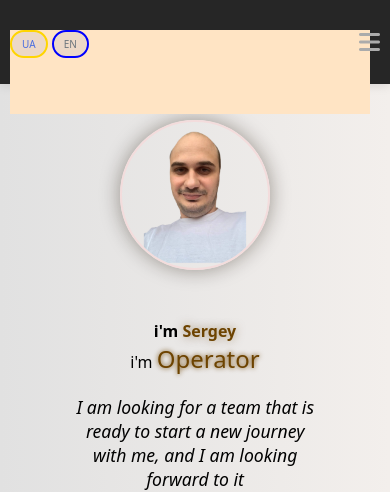
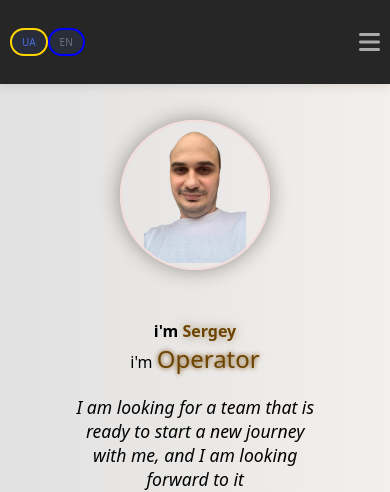
Before and after one commit to SerhiyCode/portfolio-work, a plain HTML site: page index.html in a window 390 px wide. Shown: the top 492 px of the page. Drawn offline with nearby package versions, Linux system fonts and the light colour scheme.

Commit message:
fix btn translate

```diff
--- a/style.css
+++ b/style.css
@@ -156,7 +156,6 @@ html, body {
     border: 1px solid #2c1c09;
 }
 
-
 .dropdown {
     position: absolute;
     top: 0;
@@ -170,7 +169,6 @@ html, body {
     transition: 0.2s linear;
 }
 
-
 .dropdown .links .cancel {
     position: absolute;
     top: 50px;
@@ -182,7 +180,6 @@ html, body {
     z-index: 101;
 }
 
-
 .dropdown .links a {
     color: white;
     display: flex;
@@ -193,22 +190,13 @@ html, body {
     transition: 0.2s linear;
 }
 
-
 .translate-container {
    position: absolute;
-    /* top  : 20  px;    */
    right: 20px;
    top: 0;
-   /* align-items: center;  */
-   background: bisque;
+   display: flex;
+   align-items: center;
    height: 100%;
-    /* display: flex; */
-   /* flex-direction: center; */
-   /* justify-items: center; */
-   /* position: absolute; */
-   /* top: 0; */
-   /* left: 5px;   */
-
 }
 
 .translate-btn {
@@ -328,7 +316,6 @@ html, body {
    padding: 60px 0px;
 }
 
-
   .inner-info {
     display: flex;
     justify-content:  space-around;
@@ -371,8 +358,6 @@ html, body {
     content: "Developer";
     animation: words 15s infinite;
 }
-
-
 
 @keyframes cursor {
  to {
@@ -667,7 +652,6 @@ html, body {
 
 
   /* CONTACT  */
-
 .contact-inner {
      display: flex;
      flex-direction: column-reverse;
@@ -921,11 +905,9 @@ form .btn {
 .section {
       padding-top: 100px 0 60px;
     }
-
 .section-skills {
       margin-top: 15rem;
 }
-
 .certs-container,
 .video-wrapper {
       width: calc(100vw - 32px);
@@ -968,7 +950,9 @@ form .btn {
 .translate-container {
     position: absolute;
     left: 10px;
-    top: 40%;
+
+    display: flex;
+    align-items: center;
 }
 .container .content {
     width: 80%;
@@ -1052,7 +1036,6 @@ form .btn {
     cursor: pointer;
       }
    }
-
 
 @media (max-width:420px)  {
   .certs-container {
@@ -1143,7 +1126,9 @@ form .btn {
 }
 .translate-container {
     position: absolute;
-    top: 35%;
+    top: 0;
+    display: flex;
+    align-items: center;
    }
 .translate-btn {
     min-width: 30px;
```
Lines whose indentation alone changed are shown as unchanged.
